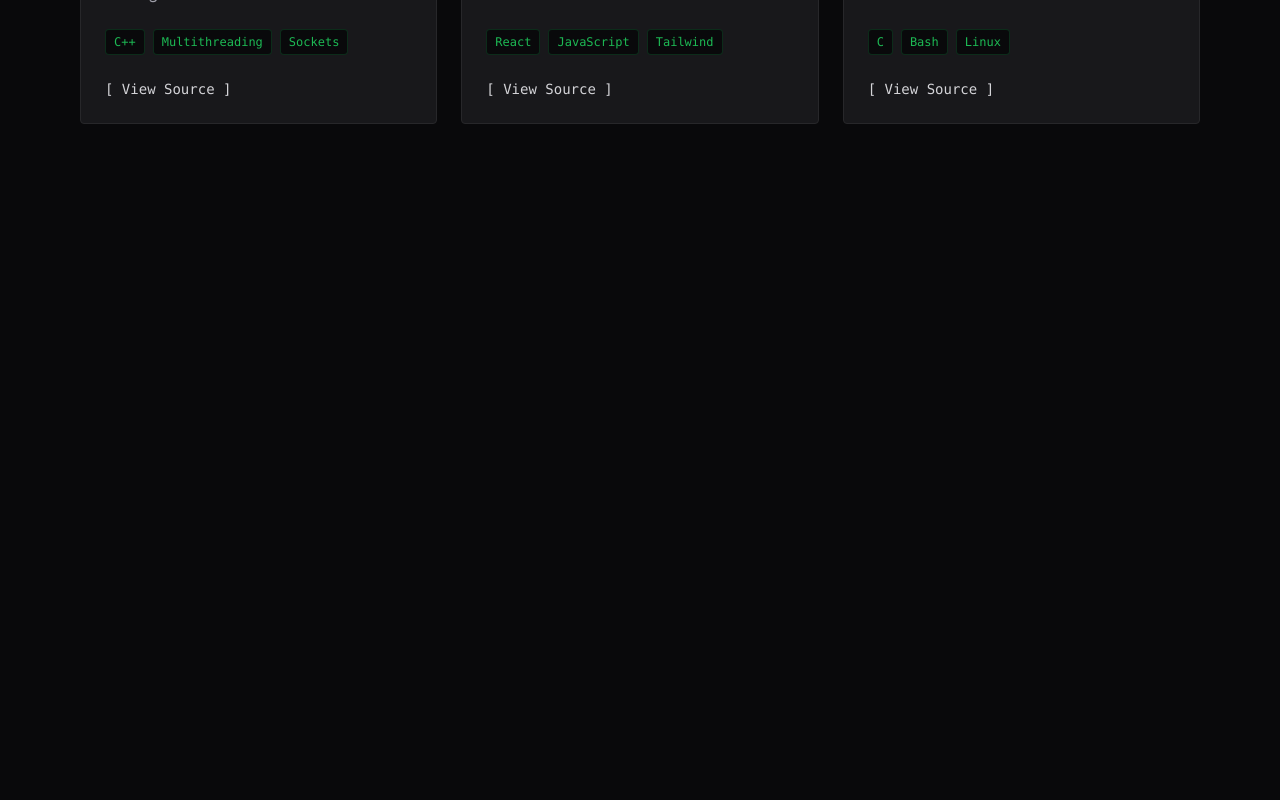
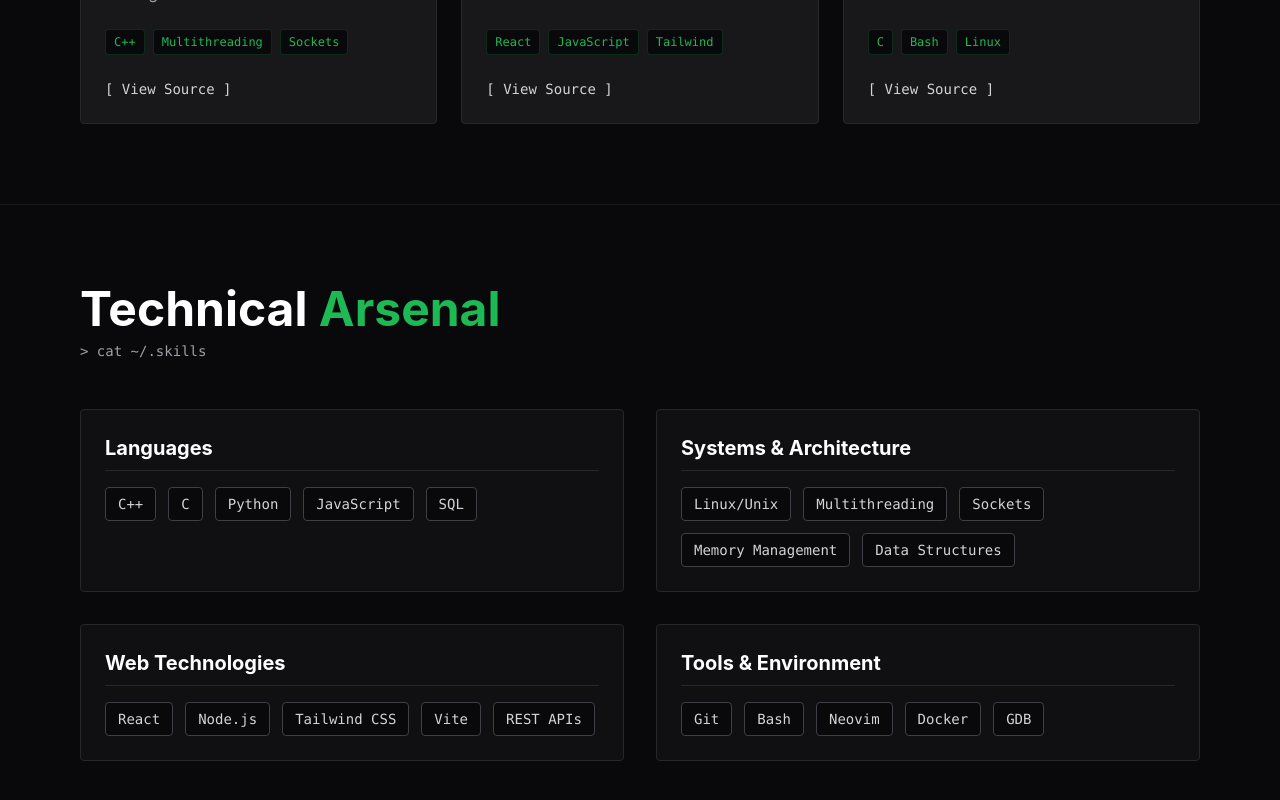
Before and after one commit to Sri-Varshith/portfolio, a React app: page / in a window 1280 px wide. Shown: the part 1121-1921 px from the top of the page. Before the commit the page ends 1405 px from the top, so only its background shows below. Built offline with nearby package versions, Linux system fonts and the light colour scheme; the HTML template or start-up script is replaced by a standard one.

Commit message:
added skills section

```diff
--- a/src/App.jsx
+++ b/src/App.jsx
@@ -3,6 +3,7 @@
 import Navbar from './components/Navbar';
 import Hero from './components/Hero';
 import Projects from './components/Projects';
+import Skills from './components/Skills';
 
 function App() {
   const [loading, setLoading] = useState(true);
@@ -33,6 +34,7 @@
         <main className="max-w-7xl mx-auto pb-20">
           <Hero />
           <Projects />
+          <Skills />
         </main>
       </div>
     </div>
--- /dev/null
+++ b/src/components/Skills.jsx
@@ -0,0 +1,59 @@
+function Skills() {
+  // Organizing skills into categories makes it much easier to read
+  const skillCategories = [
+    {
+      title: "Languages",
+      skills: ["C++", "C", "Python", "JavaScript", "SQL"]
+    },
+    {
+      title: "Systems & Architecture",
+      skills: ["Linux/Unix", "Multithreading", "Sockets", "Memory Management", "Data Structures"]
+    },
+    {
+      title: "Web Technologies",
+      skills: ["React", "Node.js", "Tailwind CSS", "Vite", "REST APIs"]
+    },
+    {
+      title: "Tools & Environment",
+      skills: ["Git", "Bash", "Neovim", "Docker", "GDB"]
+    }
+  ];
+
+  return (
+    <section className="w-full py-20 px-6 md:px-20 border-t border-zinc-800/50" id="skills">
+      <div className="mb-12">
+        <h2 className="text-3xl md:text-5xl font-bold text-white mb-2">
+          Technical <span className="text-brand-green">Arsenal</span>
+        </h2>
+        <p className="text-zinc-400 font-mono text-sm">
+          {">"} cat ~/.skills
+        </p>
+      </div>
+
+      <div className="grid grid-cols-1 md:grid-cols-2 gap-8">
+        {skillCategories.map((category, index) => (
+          <div
+            key={index}
+            className="bg-zinc-900/50 border border-zinc-800 p-6 rounded hover:border-zinc-700 transition-colors"
+          >
+            <h3 className="text-xl font-bold text-white mb-4 border-b border-zinc-800 pb-2">
+              {category.title}
+            </h3>
+            <div className="flex flex-wrap gap-3">
+              {category.skills.map((skill, skillIndex) => (
+                <span
+                  key={skillIndex}
+                  className="px-3 py-1.5 bg-dark-bg text-zinc-300 border border-zinc-700 rounded text-sm font-mono hover:border-brand-green hover:text-brand-green transition-colors cursor-default"
+                >
+                  {skill}
+                </span>
+              ))}
+            </div>
+          </div>
+        ))}
+      </div>
+    </section>
+  );
+}
+
+export default Skills;
```
